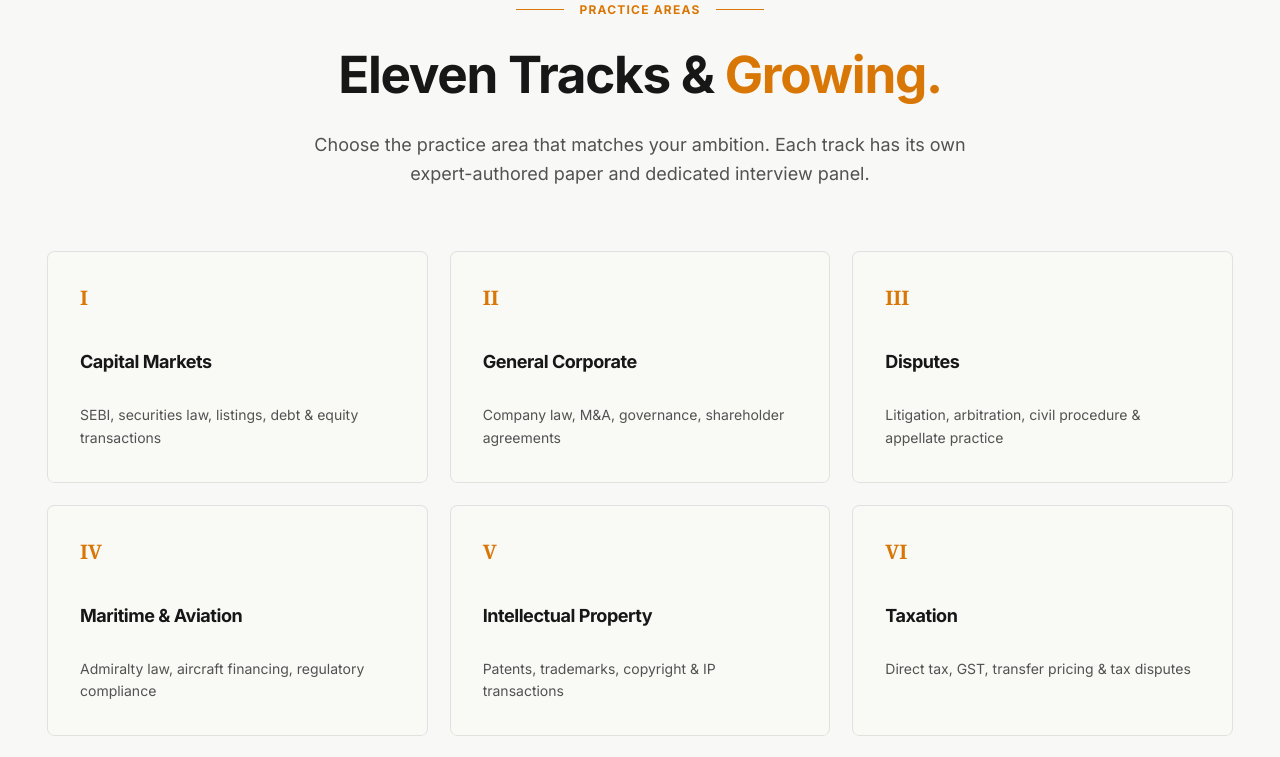
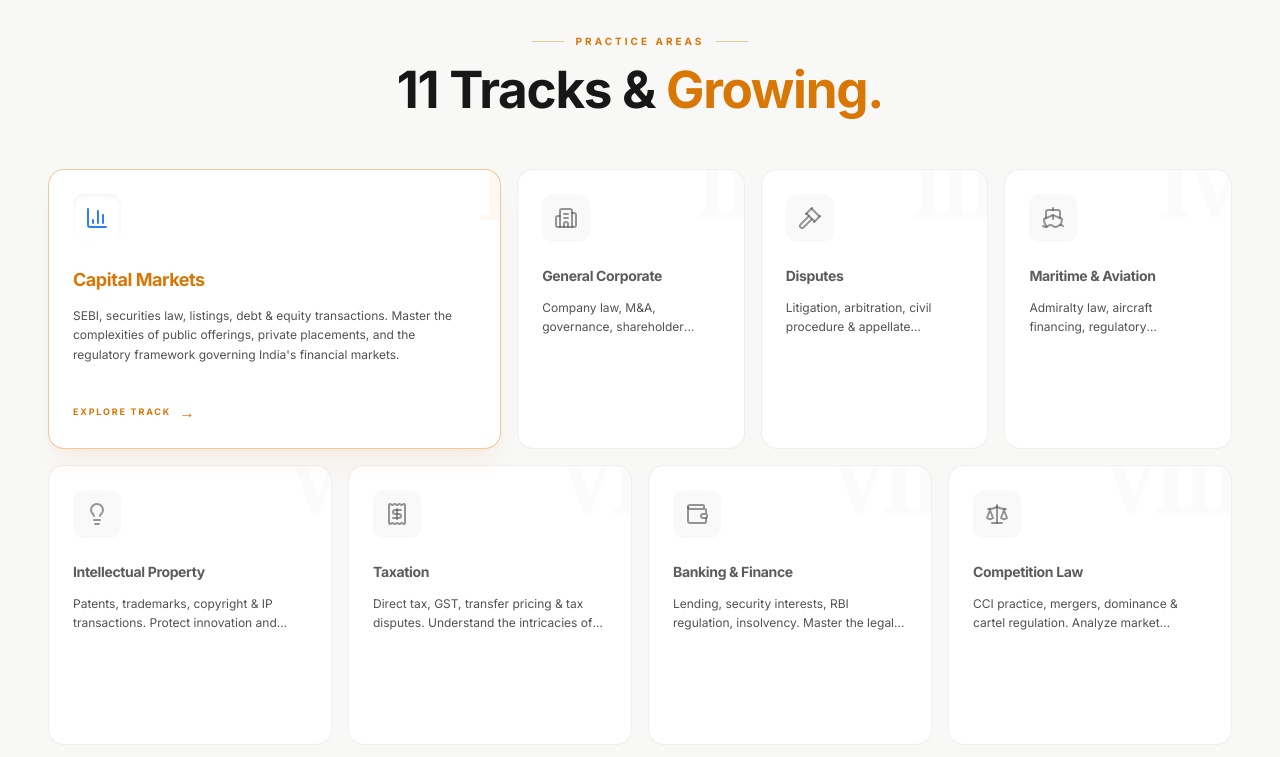
Before and after one commit to devHarshShah/Lex-Assess, a React (Vite) app in the folder apps/frontend/: page / in a window 1280 px wide. Shown: the part 4140-4897 px from the top of the page. Built offline with nearby package versions, Linux system fonts and the light colour scheme; no server answers.

Commit message:
[UPDATE] ui

```diff
--- a/apps/frontend/src/components/landing/TracksSection.tsx
+++ b/apps/frontend/src/components/landing/TracksSection.tsx
@@ -1,62 +1,144 @@
-import { motion } from 'framer-motion'
+import { useState } from 'react'
+import { motion, AnimatePresence } from 'framer-motion'
 import { tracks } from './data'
-import { Card } from '@/components/ui/card'
+import { cn } from '@/lib/utils'
 
 export function TracksSection() {
+  const [hoveredIndex, setHoveredIndex] = useState<number | null>(0)
+
+  // Split tracks into three rows for more balanced proportions
+  const row1 = tracks.slice(0, 4)
+  const row2 = tracks.slice(4, 8)
+  const row3 = tracks.slice(8)
+
+  const renderTrack = (track: typeof tracks[0], globalIdx: number) => {
+    const Icon = track.icon
+    const isHovered = hoveredIndex === globalIdx
+    const colorClass = track.color // e.g., text-blue-500
+    const bgColorClass = colorClass.replace('text-', 'bg-') // e.g., bg-blue-500
+
+    return (
+      <motion.div
+        key={track.title}
+        layout
+        initial={false}
+        onHoverStart={() => setHoveredIndex(globalIdx)}
+        onHoverEnd={() => setHoveredIndex(globalIdx)}
+        onClick={() => setHoveredIndex(globalIdx)}
+        className={cn(
+          "relative flex cursor-pointer overflow-hidden rounded-2xl border transition-all duration-500",
+          "bg-white", // Retain white background
+          isHovered
+            ? "border-primary/40 shadow-xl shadow-primary/5 z-10"
+            : "border-border/60 hover:border-primary/20"
+        )}
+        animate={{
+          flex: isHovered ? 2 : 1,
+        }}
+        transition={{
+          type: "spring",
+          stiffness: 260,
+          damping: 25,
+          layout: { duration: 0.4 }
+        }}
+      >
+        <div className="relative flex h-full w-full flex-col p-6">
+          {/* Background Number (Watermark) */}
+          <div className={cn(
+            "absolute -right-2 -top-6 pointer-events-none font-serif text-[80px] font-bold leading-none tracking-tighter transition-all duration-700",
+            isHovered ? "text-primary/5 opacity-100 scale-110" : "text-muted-foreground/5 opacity-40 scale-100"
+          )}>
+            {track.roman}
+          </div>
+
+          <div className="flex h-full flex-col justify-between relative z-10">
+            <div>
+              <div className="mb-6">
+                <div className={cn(
+                  "flex h-12 w-12 shrink-0 items-center justify-center rounded-xl transition-all duration-500",
+                  isHovered ? cn(bgColorClass, "bg-opacity-10 shadow-inner") : "bg-muted/50"
+                )}>
+                  {Icon && <Icon className={cn("h-6 w-6 transition-all duration-500", isHovered ? colorClass : "text-muted-foreground/60")} />}
+                </div>
+              </div>
+
+              <div className="space-y-3">
+                <h3 className={cn(
+                  "font-bold tracking-tight transition-all duration-500",
+                  isHovered ? "text-lg text-primary" : "text-sm text-foreground/70"
+                )}>
+                  {track.title}
+                </h3>
+
+                <p className={cn(
+                  "text-xs leading-relaxed text-muted-foreground transition-all duration-500",
+                  isHovered ? "line-clamp-none" : "line-clamp-2"
+                )}>
+                  {track.description}
+                </p>
+              </div>
+            </div>
+
+            <AnimatePresence>
+              {isHovered && (
+                <motion.div
+                  initial={{ opacity: 0, x: -5 }}
+                  animate={{ opacity: 1, x: 0 }}
+                  exit={{ opacity: 0, x: -5 }}
+                  transition={{ duration: 0.2, delay: 0.1 }}
+                  className="mt-6 flex items-center gap-2 text-[9px] font-bold uppercase tracking-[0.2em] text-primary"
+                >
+                  Explore Track <span className="text-base">→</span>
+                </motion.div>
+              )}
+            </AnimatePresence>
+          </div>
+        </div>
+      </motion.div>
+    )
+  }
+
   return (
     <section
       id="practice-areas"
-      className="w-full scroll-mt-24 bg-muted/20 py-16 border-y border-border/40"
+      className="w-full scroll-mt-24 bg-muted/20 py-24 border-y border-border/40 overflow-hidden"
     >
       <div className="mx-auto w-full max-w-7xl px-6 md:px-12">
-        <div className="mb-6 flex items-center justify-center gap-4">
-          <span className="h-px w-12 bg-primary" />
-          <span className="text-xs font-bold uppercase tracking-widest text-primary text-center">
+        <div className="mb-12 flex flex-col items-center justify-center gap-2">
+          <div className="flex items-center gap-3">
+            <span className="h-px w-8 bg-primary/40" />
+            <span className="text-[10px] font-bold uppercase tracking-[0.3em] text-primary">
               Practice Areas
             </span>
-          <span className="h-px w-12 bg-primary" />
+            <span className="h-px w-8 bg-primary/40" />
           </div>
           <motion.h2
             initial={{ opacity: 0, y: 15 }}
             whileInView={{ opacity: 1, y: 0 }}
-        viewport={{ once: true, margin: '-100px' }}
-        transition={{ duration: 0.5 }}
-        className="mb-6 text-center font-heading text-[clamp(2.5rem,4vw,3.5rem)] font-extrabold leading-tight tracking-tight text-foreground"
+            viewport={{ once: true }}
+            className="text-center font-heading text-[clamp(2.5rem,4vw,3.5rem)] font-extrabold leading-tight tracking-tight text-foreground"
           >
-        Eleven Tracks & <span className="text-primary">Growing.</span>
+            {tracks.length} Tracks & <span className="text-primary">Growing.</span>
           </motion.h2>
-      <motion.p
-        initial={{ opacity: 0, y: 15 }}
-        whileInView={{ opacity: 1, y: 0 }}
-        viewport={{ once: true, margin: '-100px' }}
-        transition={{ duration: 0.5, delay: 0.1 }}
-        className="mx-auto mb-16 max-w-2xl text-center text-lg leading-relaxed text-muted-foreground"
-      >
-        Choose the practice area that matches your ambition. Each track has its own expert-authored paper and dedicated interview panel.
-      </motion.p>
+        </div>
 
-      <div className="grid gap-6 sm:grid-cols-2 lg:grid-cols-3">
-        {tracks.map((track, idx) => {
-          return (
-            <motion.div
-              key={track.title}
-              initial={{ opacity: 0, y: 20 }}
-              whileInView={{ opacity: 1, y: 0 }}
-              viewport={{ once: true, margin: '-50px' }}
-              transition={{ duration: 0.4, delay: idx * 0.05 }}
-            >
-              <Card className="flex h-full flex-col p-8 border-border/50 bg-background hover:bg-muted/30 transition-colors shadow-none rounded-md">
-                <div className="mb-5 text-primary text-xl font-bold font-serif">
-                  {track.roman}
+        <div className="space-y-4">
+          {/* Row 1: 4 tracks */}
+          <div className="flex flex-col md:flex-row gap-4 h-auto md:h-[280px]">
+            {row1.map((track, idx) => renderTrack(track, idx))}
           </div>
-                <h3 className="mb-3 text-lg font-bold tracking-tight text-foreground">{track.title}</h3>
-                <p className="text-sm leading-relaxed text-muted-foreground">
-                  {track.description}
-                </p>
-              </Card>
-            </motion.div>
-          )
-        })}
+
+          {/* Row 2: 4 tracks */}
+          <div className="flex flex-col md:flex-row gap-4 h-auto md:h-[280px]">
+            {row2.map((track, idx) => renderTrack(track, idx + 4))}
+          </div>
+
+          {/* Row 3: 3 tracks centered */}
+          <div className="flex flex-col md:flex-row justify-center gap-4 h-auto md:h-[280px]">
+            <div className="w-full md:w-[75%] flex flex-col md:flex-row gap-4">
+               {row3.map((track, idx) => renderTrack(track, idx + 8))}
+            </div>
+          </div>
         </div>
       </div>
     </section>
--- a/apps/frontend/src/components/landing/data.ts
+++ b/apps/frontend/src/components/landing/data.ts
@@ -1,3 +1,16 @@
+import {
+  BarChart3,
+  Building2,
+  Gavel,
+  Ship,
+  Lightbulb,
+  Receipt,
+  Wallet,
+  Scale,
+  Users,
+  Shield,
+  Cpu
+} from 'lucide-react'
 import type { Feature, NavItem, Pillar, Step, StudentDirectoryEntry, Track } from './types'
 
 export const navItems: NavItem[] = [
@@ -114,59 +127,81 @@
   {
     roman: 'I',
     title: 'Capital Markets',
-    description: 'SEBI, securities law, listings, debt & equity transactions',
+    description: "SEBI, securities law, listings, debt & equity transactions. Master the complexities of public offerings, private placements, and the regulatory framework governing India's financial markets.",
+    icon: BarChart3,
+    color: 'text-blue-500',
   },
   {
     roman: 'II',
     title: 'General Corporate',
     description:
-      'Company law, M&A, governance, shareholder agreements',
+      'Company law, M&A, governance, shareholder agreements. Navigate the lifecycle of a business from incorporation and funding to complex mergers, acquisitions, and everyday corporate governance.',
+    icon: Building2,
+    color: 'text-emerald-500',
   },
   {
     roman: 'III',
     title: 'Disputes',
     description:
-      'Litigation, arbitration, civil procedure & appellate practice',
+      'Litigation, arbitration, civil procedure & appellate practice. Develop the strategy and drafting skills required for civil litigation, commercial arbitration, and representing clients before various judicial forums.',
+    icon: Gavel,
+    color: 'text-amber-500',
   },
   {
     roman: 'IV',
     title: 'Maritime & Aviation',
-    description: 'Admiralty law, aircraft financing, regulatory compliance',
+    description: 'Admiralty law, aircraft financing, regulatory compliance. Explore the specialized legal regimes governing international shipping, vessel arrests, aircraft leasing, and global logistics regulations.',
+    icon: Ship,
+    color: 'text-cyan-500',
   },
   {
     roman: 'V',
     title: 'Intellectual Property',
-    description: 'Patents, trademarks, copyright & IP transactions',
+    description: 'Patents, trademarks, copyright & IP transactions. Protect innovation and creativity through the management of IP portfolios, infringement litigation, and complex licensing agreements.',
+    icon: Lightbulb,
+    color: 'text-yellow-500',
   },
   {
     roman: 'VI',
     title: 'Taxation',
-    description: 'Direct tax, GST, transfer pricing & tax disputes',
+    description: 'Direct tax, GST, transfer pricing & tax disputes. Understand the intricacies of corporate taxation, indirect tax compliance, and the strategic planning required to manage global tax risks.',
+    icon: Receipt,
+    color: 'text-rose-500',
   },
   {
     roman: 'VII',
     title: 'Banking & Finance',
-    description: 'Lending, security interests, RBI regulation, insolvency',
+    description: 'Lending, security interests, RBI regulation, insolvency. Master the legal aspects of project finance, structured debt, regulatory compliance for banks, and the Insolvency and Bankruptcy Code.',
+    icon: Wallet,
+    color: 'text-indigo-500',
   },
   {
     roman: 'VIII',
     title: 'Competition Law',
-    description: 'CCI practice, mergers, dominance & cartel regulation',
+    description: 'CCI practice, mergers, dominance & cartel regulation. Analyze market behavior through the lens of antitrust laws, merger control regimes, and the prevention of anti-competitive agreements.',
+    icon: Scale,
+    color: 'text-orange-500',
   },
   {
     roman: 'IX',
     title: 'Labour & Employment',
-    description: 'Labour codes, industrial disputes, service law',
+    description: 'Labour codes, industrial disputes, service law. Navigate the evolving landscape of employment contracts, workplace policies, collective bargaining, and the new labour codes in India.',
+    icon: Users,
+    color: 'text-violet-500',
   },
   {
     roman: 'X',
     title: 'Data Protection',
-    description: 'DPDP Act, privacy law, cross-border data flows',
+    description: 'DPDP Act, privacy law, cross-border data flows. Implement robust data privacy frameworks, handle data breach responses, and ensure compliance with the Digital Personal Data Protection Act.',
+    icon: Shield,
+    color: 'text-green-500',
   },
   {
     roman: 'XI',
     title: 'Technology Law',
-    description: 'IT Act, AI regulation, fintech, platform liability',
+    description: 'IT Act, AI regulation, fintech, platform liability. Address the legal challenges of the digital age, including cybersecurity, AI ethics, e-commerce regulations, and fintech innovations.',
+    icon: Cpu,
+    color: 'text-purple-500',
   },
 ]
 
--- a/apps/frontend/src/components/landing/types.ts
+++ b/apps/frontend/src/components/landing/types.ts
@@ -28,6 +28,8 @@
   roman: string
   title: string
   description: string
+  icon?: React.ComponentType<{ className?: string }>
+  color?: string
 }
 
 export type StudentDirectoryEntry = {
```
Lines whose indentation alone changed are shown as unchanged.
